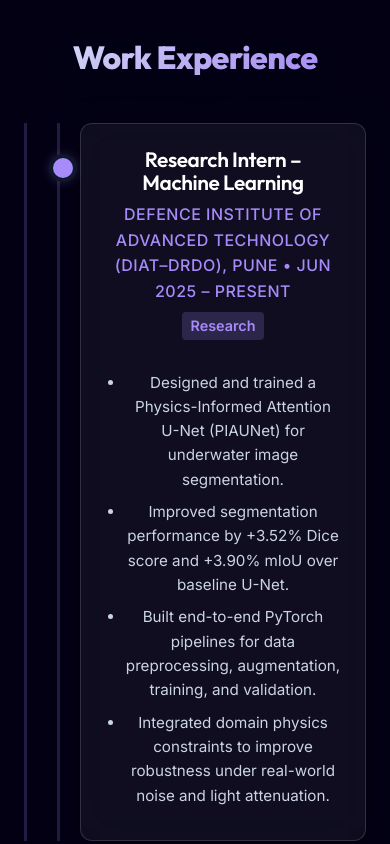
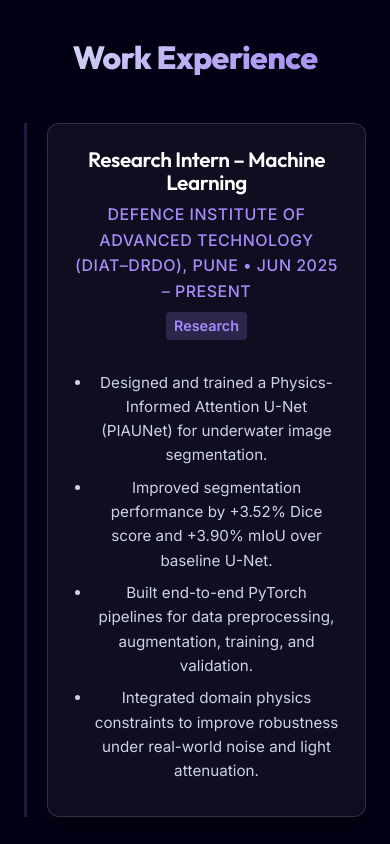
Before and after one commit to MahboobAlam0/portfolio, a React (Create React App) app: page / in a window 390 px wide. Shown: the part 1300-2144 px from the top of the page. Built offline with nearby package versions, Linux system fonts and the light colour scheme.

Commit message:
Fix: Better mobile layouts (Education list-view, Contact stacked-view)

```diff
--- a/src/styles/Contact.css
+++ b/src/styles/Contact.css
@@ -183,3 +183,19 @@
     width: 100%;
   }
 }
+
+@media (max-width: 600px) {
+
+  /* Stack info card contents vertically for better space */
+  .info-card {
+    flex-direction: column;
+    text-align: center;
+    gap: 1rem;
+    padding: 1.5rem 1rem;
+  }
+
+  .info-card a,
+  .info-card p {
+    font-size: 1rem;
+  }
+}
--- a/src/styles/Education.css
+++ b/src/styles/Education.css
@@ -64,23 +64,25 @@
 
 @media (max-width: 768px) {
     .education {
-        padding: 60px 0;
+        padding: 50px 0;
     }
 
     .timeline-container {
-        padding-left: 20px;
-        margin-left: 10px;
-        /* Give some breathing room from screen edge */
+        padding-left: 0;
+        margin-left: 0;
+        border-left: none;
+        /* Remove timeline line */
     }
 
     .resume-card {
         padding: 1.5rem;
-        /* Reduced padding */
         margin-left: 0;
+        text-align: center;
+        /* Optional: Center text for better mobile balance */
     }
 
     .resume-card::before {
-        left: -32px;
-        /* Keep aligned with border */
+        display: none;
+        /* Remove timeline dot */
     }
 }
```
